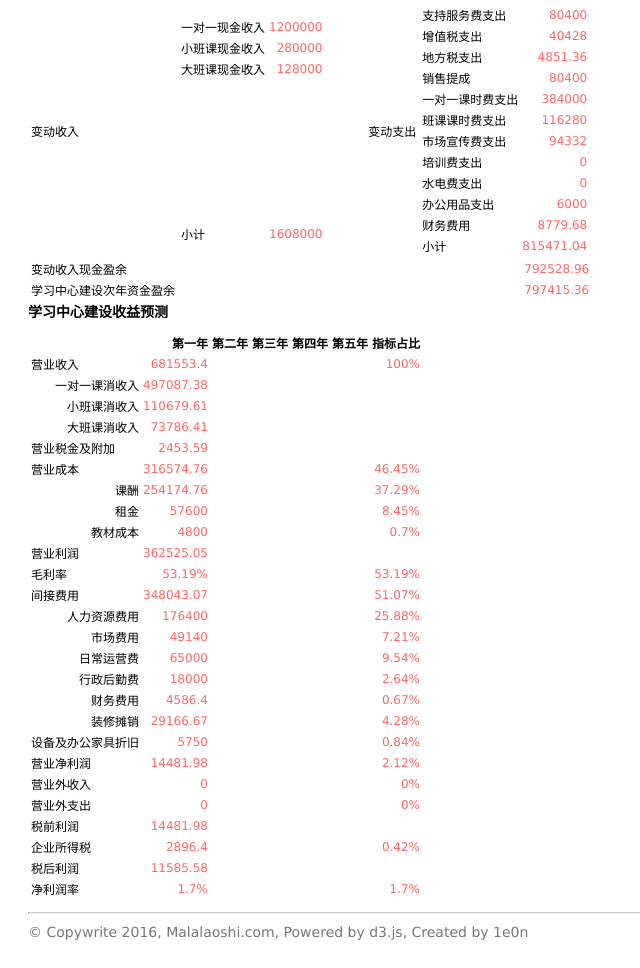
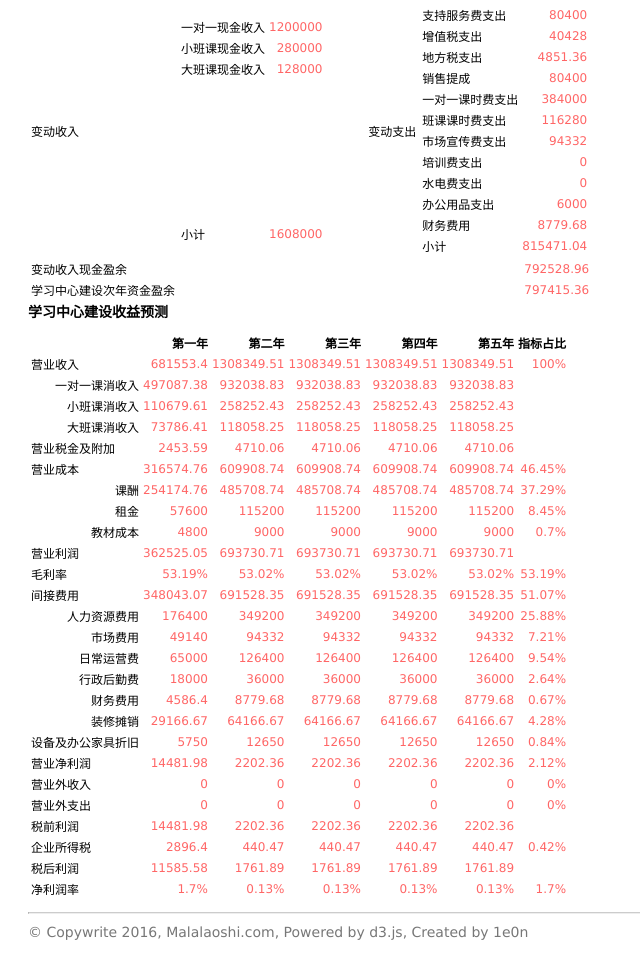
Before and after one commit to 1e0ng/model, a website: page index.html in a window 1280 px wide. Shown: the part 6287-7255 px from the top of the page, without its empty margins (0-640 px from the left). Drawn offline with nearby package versions, Linux system fonts and the light colour scheme; files that its build step writes are made by us from their sources.

Commit message:
Finish five years prediction.

```diff
--- a/index.html
+++ b/index.html
@@ -692,32 +692,32 @@
             <tr>
               <th></th><th class="right">第一年</th><th class="right">第二年</th><th class="right">第三年</th><th class="right">第四年</th><th class="right">第五年</th><th class="right">指标占比</th>
             </tr>
-            <tr class="income-yearly"> <td>营业收入</td><td class="text"></td><td class="text"></td><td class="text"></td><td></td><td class="text"></td><td class="text"></td> </tr>
-            <tr class="p2p-income-yearly"> <td class="right">一对一课消收入</td><td class="text"></td><td class="text"></td><td class="text"></td><td></td><td class="text"></td><td class="text"></td> </tr>
-            <tr class="sm-income-yearly"> <td class="right">小班课消收入</td><td class="text"></td><td class="text"></td><td class="text"></td><td></td><td class="text"></td><td class="text"></td> </tr>
-            <tr class="bg-income-yearly"> <td class="right">大班课消收入</td><td class="text"></td><td class="text"></td><td class="text"></td><td></td><td class="text"></td><td class="text"></td> </tr>
-            <tr class="tax-about-yearly"> <td>营业税金及附加</td><td class="text"></td><td class="text"></td><td class="text"></td><td></td><td class="text"></td><td class="text"></td> </tr>
-            <tr class="running-cost-yearly"> <td>营业成本</td><td class="text"></td><td class="text"></td><td class="text"></td><td></td><td class="text"></td><td class="text"></td> </tr>
-            <tr class="pay-teacher-yearly"> <td class="right">课酬</td><td class="text"></td><td class="text"></td><td class="text"></td><td></td><td class="text"></td><td class="text"></td> </tr>
-            <tr class="rent-yearly"> <td class="right">租金</td><td class="text"></td><td class="text"></td><td class="text"></td><td></td><td class="text"></td><td class="text"></td> </tr>
-            <tr class="teaching-material-cost-yearly"> <td class="right">教材成本</td><td class="text"></td><td class="text"></td><td class="text"></td><td></td><td class="text"></td><td class="text"></td> </tr>
-            <tr class="profit-yearly"> <td>营业利润</td><td class="text"></td><td class="text"></td><td class="text"></td><td></td><td class="text"></td><td class="text"></td> </tr>
-            <tr class="gross-margin-yearly"> <td>毛利率</td><td class="text"></td><td class="text"></td><td class="text"></td><td></td><td class="text"></td><td class="text"></td> </tr>
-            <tr class="indirect-cost-yearly"> <td>间接费用</td><td class="text"></td><td class="text"></td><td class="text"></td><td></td><td class="text"></td><td class="text"></td> </tr>
-            <tr class="hr-cost-yearly"> <td class="right">人力资源费用</td><td class="text"></td><td class="text"></td><td class="text"></td><td></td><td class="text"></td><td class="text"></td> </tr>
-            <tr class="market-cost-yearly"> <td class="right">市场费用</td><td class="text"></td><td class="text"></td><td class="text"></td><td></td><td class="text"></td><td class="text"></td> </tr>
-            <tr class="op-cost-yearly"> <td class="right">日常运营费</td><td class="text"></td><td class="text"></td><td class="text"></td><td></td><td class="text"></td><td class="text"></td> </tr>
-            <tr class="admin-cost-yearly"> <td class="right">行政后勤费</td><td class="text"></td><td class="text"></td><td class="text"></td><td></td><td class="text"></td><td class="text"></td> </tr>
-            <tr class="finance-cost-yearly"> <td class="right">财务费用</td><td class="text"></td><td class="text"></td><td class="text"></td><td></td><td class="text"></td><td class="text"></td> </tr>
-            <tr class="decoration-cost-yearly"> <td class="right">装修摊销</td><td class="text"></td><td class="text"></td><td class="text"></td><td></td><td class="text"></td><td class="text"></td> </tr>
-            <tr class="furniture-cost-yearly"> <td class="right">设备及办公家具折旧</td><td class="text"></td><td class="text"></td><td class="text"></td><td></td><td class="text"></td><td class="text"></td> </tr>
-            <tr class="net-income-yearly"> <td>营业净利润</td><td class="text"></td><td class="text"></td><td class="text"></td><td></td><td class="text"></td><td class="text"></td> </tr>
-            <tr class="other-income-yearly"> <td>营业外收入</td><td class="text"></td><td class="text"></td><td class="text"></td><td></td><td class="text"></td><td class="text"></td> </tr>
-            <tr class="other-cost-yearly"> <td>营业外支出</td><td class="text"></td><td class="text"></td><td class="text"></td><td></td><td class="text"></td><td class="text"></td> </tr>
-            <tr class="pre-tax-profit-yearly"> <td>税前利润</td><td class="text"></td><td class="text"></td><td class="text"></td><td></td><td class="text"></td><td class="text"></td> </tr>
-            <tr class="entra-tax-yearly"> <td>企业所得税</td><td class="text"></td><td class="text"></td><td class="text"></td><td></td><td class="text"></td><td class="text"></td> </tr>
-            <tr class="after-tax-profit-yearly"> <td>税后利润</td><td class="text"></td><td class="text"></td><td class="text"></td><td></td><td class="text"></td><td class="text"></td> </tr>
-            <tr class="net-income-rate-yearly"> <td>净利润率</td><td class="text"></td><td class="text"></td><td class="text"></td><td></td><td class="text"></td><td class="text"></td> </tr>
+            <tr class="income-yearly"> <td>营业收入</td><td class="text"></td><td class="text"></td><td class="text"></td><td class="text"></td><td class="text"></td><td class="text"></td> </tr>
+            <tr class="p2p-income-yearly"> <td class="right">一对一课消收入</td><td class="text"></td><td class="text"></td><td class="text"></td><td class="text"></td><td class="text"></td><td class="text"></td> </tr>
+            <tr class="sm-income-yearly"> <td class="right">小班课消收入</td><td class="text"></td><td class="text"></td><td class="text"></td><td class="text"></td><td class="text"></td><td class="text"></td> </tr>
+            <tr class="bg-income-yearly"> <td class="right">大班课消收入</td><td class="text"></td><td class="text"></td><td class="text"></td><td class="text"></td><td class="text"></td><td class="text"></td> </tr>
+            <tr class="tax-about-yearly"> <td>营业税金及附加</td><td class="text"></td><td class="text"></td><td class="text"></td><td class="text"></td><td class="text"></td><td class="text"></td> </tr>
+            <tr class="running-cost-yearly"> <td>营业成本</td><td class="text"></td><td class="text"></td><td class="text"></td><td class="text"></td><td class="text"></td><td class="text"></td> </tr>
+            <tr class="pay-teacher-yearly"> <td class="right">课酬</td><td class="text"></td><td class="text"></td><td class="text"></td><td class="text"></td><td class="text"></td><td class="text"></td> </tr>
+            <tr class="rent-yearly"> <td class="right">租金</td><td class="text"></td><td class="text"></td><td class="text"></td><td class="text"></td><td class="text"></td><td class="text"></td> </tr>
+            <tr class="teaching-material-cost-yearly"> <td class="right">教材成本</td><td class="text"></td><td class="text"></td><td class="text"></td><td class="text"></td><td class="text"></td><td class="text"></td> </tr>
+            <tr class="profit-yearly"> <td>营业利润</td><td class="text"></td><td class="text"></td><td class="text"></td><td class="text"></td><td class="text"></td><td class="text"></td> </tr>
+            <tr class="gross-margin-yearly"> <td>毛利率</td><td class="text"></td><td class="text"></td><td class="text"></td><td class="text"></td><td class="text"></td><td class="text"></td> </tr>
+            <tr class="indirect-cost-yearly"> <td>间接费用</td><td class="text"></td><td class="text"></td><td class="text"></td><td class="text"></td><td class="text"></td><td class="text"></td> </tr>
+            <tr class="hr-cost-yearly"> <td class="right">人力资源费用</td><td class="text"></td><td class="text"></td><td class="text"></td><td class="text"></td><td class="text"></td><td class="text"></td> </tr>
+            <tr class="market-cost-yearly"> <td class="right">市场费用</td><td class="text"></td><td class="text"></td><td class="text"></td><td class="text"></td><td class="text"></td><td class="text"></td> </tr>
+            <tr class="op-cost-yearly"> <td class="right">日常运营费</td><td class="text"></td><td class="text"></td><td class="text"></td><td class="text"></td><td class="text"></td><td class="text"></td> </tr>
+            <tr class="admin-cost-yearly"> <td class="right">行政后勤费</td><td class="text"></td><td class="text"></td><td class="text"></td><td class="text"></td><td class="text"></td><td class="text"></td> </tr>
+            <tr class="finance-cost-yearly"> <td class="right">财务费用</td><td class="text"></td><td class="text"></td><td class="text"></td><td class="text"></td><td class="text"></td><td class="text"></td> </tr>
+            <tr class="decoration-cost-yearly"> <td class="right">装修摊销</td><td class="text"></td><td class="text"></td><td class="text"></td><td class="text"></td><td class="text"></td><td class="text"></td> </tr>
+            <tr class="furniture-cost-yearly"> <td class="right">设备及办公家具折旧</td><td class="text"></td><td class="text"></td><td class="text"></td><td class="text"></td><td class="text"></td><td class="text"></td> </tr>
+            <tr class="net-income-yearly"> <td>营业净利润</td><td class="text"></td><td class="text"></td><td class="text"></td><td class="text"></td><td class="text"></td><td class="text"></td> </tr>
+            <tr class="other-income-yearly"> <td>营业外收入</td><td class="text"></td><td class="text"></td><td class="text"></td><td class="text"></td><td class="text"></td><td class="text"></td> </tr>
+            <tr class="other-cost-yearly"> <td>营业外支出</td><td class="text"></td><td class="text"></td><td class="text"></td><td class="text"></td><td class="text"></td><td class="text"></td> </tr>
+            <tr class="pre-tax-profit-yearly"> <td>税前利润</td><td class="text"></td><td class="text"></td><td class="text"></td><td class="text"></td><td class="text"></td><td class="text"></td> </tr>
+            <tr class="entra-tax-yearly"> <td>企业所得税</td><td class="text"></td><td class="text"></td><td class="text"></td><td class="text"></td><td class="text"></td><td class="text"></td> </tr>
+            <tr class="after-tax-profit-yearly"> <td>税后利润</td><td class="text"></td><td class="text"></td><td class="text"></td><td class="text"></td><td class="text"></td><td class="text"></td> </tr>
+            <tr class="net-income-rate-yearly"> <td>净利润率</td><td class="text"></td><td class="text"></td><td class="text"></td><td class="text"></td><td class="text"></td><td class="text"></td> </tr>
           </table>
         </div>
       </div>
--- a/src/main.js
+++ b/src/main.js
@@ -66,7 +66,6 @@ function ss() {
   var i;
   var sum = 0;
   for (i = 0; i < arguments.length; ++i) {
-    //console.log(arguments[i]);
     sum += w(arguments[i]);
   }
   return sum;
@@ -83,7 +82,7 @@ function t() {
   o('device-cost', s['device-price'].value() * s['classrooms'].value());
   o('desk-cost', s['desks'].value() * s['desk-price'].value());
   var v = s['salary'].value() * s['hr-first-year'].value() * s['op-month-first-year'].value();
-  var v2 = s['salary'].value() * s['hr-first-year'].value() * s['op-month-second-year'].value();
+  var v2 = s['salary'].value() * s['hr-second-year'].value() * s['op-month-second-year'].value();
   o('salary-cost-first-year', v);
   o('salary-cost-second-year', v2);
   o('social-security-cost-first-year', v * s['social-security'].value() / 100);
@@ -131,7 +130,7 @@ function t() {
   o('water-elec-cost-second-year', s['water-elec-cost-second-year'].value());
 
   o('office-material-cost-first-year', s['hr-first-year'].value() * s['op-month-first-year'].value() * s['office-material-cost-per-person'].value());
-  o('office-material-cost-second-year', s['hr-first-year'].value() * s['op-month-second-year'].value() * s['office-material-cost-per-person'].value());
+  o('office-material-cost-second-year', s['hr-second-year'].value() * s['op-month-second-year'].value() * s['office-material-cost-per-person'].value());
   o('finance-cost-first-year', w('total-income-first-year') * s['credit-card-fee-percent'].value() * s['credit-card-contrib'].value() / 10000);
   o('finance-cost-second-year', w('total-income-second-year') * s['credit-card-fee-percent'].value() * s['credit-card-contrib'].value() / 10000);
 
@@ -154,7 +153,6 @@ function p(y, k, v) {
   else {
     v = Math.round(v * 100) / 100;
   }
-
   d3.selectAll(/* @mangle */'.'/* @/mangle */ + k + /* @mangle */'-yearly td.text:nth-child('/* @/mangle */ + (y+1) + /* @mangle */')'/* @/mangle */).text(v);
 }
 function x(y, k) {
@@ -164,39 +162,39 @@ function u() {
   var i;
   for (i = 1; i <= 5; ++i) {
     v(i);
-    break;
   }
 }
 function v(y) {
-  p(y, 'p2p-income', w('p2p-income-first-year') * s['p2p-avg-complete-rate'].value() / 100 / (1 + s['vat'].value() / 100));
-  p(y, 'sm-income', w('sm-income-first-year') * s['sm-avg-complete-rate'].value() / 100 / (1 + s['vat'].value() / 100));
-  p(y, 'bg-income', w('bg-income-first-year') * s['bg-avg-complete-rate'].value() / 100 / (1 + s['vat'].value() /100));
+  var yn = (y === 1 ? 'first' : 'second');
+  p(y, 'p2p-income', w('p2p-income-' + yn + '-year') * s['p2p-avg-complete-rate'].value() / 100 / (1 + s['vat'].value() / 100));
+  p(y, 'sm-income', w('sm-income-' + yn + '-year') * s['sm-avg-complete-rate'].value() / 100 / (1 + s['vat'].value() / 100));
+  p(y, 'bg-income', w('bg-income-' + yn + '-year') * s['bg-avg-complete-rate'].value() / 100 / (1 + s['vat'].value() /100));
   p(y, 'income', x(y, 'p2p-income') + x(y, 'sm-income') + x(y, 'bg-income'));
 
   p(y, 'tax-about', x(y, 'income') * s['vat'].value() / 100 * s['local-tax'].value() / 100);
 
   p(y, 'pay-teacher', (x(y, 'p2p-income') * s['pay-teacher-percent-for-p2p'].value() + (x(y, 'sm-income') + x(y, 'bg-income')) * s['pay-teacher-percent-for-class'].value()) / 100);
-  p(y, 'rent', s['area'].value() * s['rent-month-first-year'].value() * s['rent-per-square'].value() * s['percent-for-teaching'].value() / 100);
-  p(y, 'teaching-material-cost', (s['p2p-student-first-year'].value() + s['sm-student-first-year'].value() + s['bg-student-first-year'].value()) * s['course-material-cost'].value());
+  p(y, 'rent', s['area'].value() * s['rent-month-' + yn + '-year'].value() * s['rent-per-square'].value() * s['percent-for-teaching'].value() / 100);
+  p(y, 'teaching-material-cost', (s['p2p-student-' + yn + '-year'].value() + s['sm-student-' + yn + '-year'].value() + s['bg-student-' + yn + '-year'].value()) * s['course-material-cost'].value());
   p(y, 'running-cost', x(y, 'pay-teacher') + x(y, 'rent') + x(y, 'teaching-material-cost'));
 
   p(y, 'profit', x(y, 'income') - x(y, 'tax-about') - x(y, 'running-cost'));
 
   p(y, 'gross-margin', x(y, 'profit') / x(y, 'income') * 100 + '%');
 
-  p(y, 'hr-cost', s['hr-first-year'].value() * s['salary'].value() * s['op-month-first-year'].value() * (1 + s['social-security'].value() / 100 + s['cpf'].value() / 100) + s['sales-commission'].value() / 100 * w('total-income-first-year') + w('tutoring-cost-first-year'));
-  p(y, 'market-cost', w('market-cost-first-year'));
-  p(y, 'op-cost', s['hr-first-year'].value() * s['office-material-cost-per-person'].value() * s['op-month-first-year'].value() + w('total-income-first-year') * s['support-commission'].value() / 100 + s['initial-fee-in-10k'].value() * 10000 / 36 * s['op-month-first-year'].value());
-  p(y, 'admin-cost', s['area'].value() * s['percent-for-office'].value() / 100 * s['rent-month-first-year'].value() * s['rent-per-square'].value() + w('property-cost-first-year') + w('water-elec-cost-first-year'));
-  p(y, 'finance-cost', w('total-income-first-year') * s['credit-card-fee-percent'].value() / 100 * s['credit-card-contrib'].value() / 100);
-  p(y, 'decoration-cost', s['area'].value() * s['decoration-cost-per-square'].value() / s['rent-months'].value() * (s['op-month-first-year'].value() - 1));
-  p(y, 'furniture-cost', (w('device-cost') + w('desk-cost')) / 60 * (s['op-month-first-year'].value() - 1));
+  p(y, 'hr-cost', s['hr-' + yn + '-year'].value() * s['salary'].value() * s['op-month-' + yn + '-year'].value() * (1 + s['social-security'].value() / 100 + s['cpf'].value() / 100) + s['sales-commission'].value() / 100 * w('total-income-' + yn + '-year') + w('tutoring-cost-' + yn + '-year'));
+  p(y, 'market-cost', w('market-cost-' + yn + '-year'));
+  p(y, 'op-cost', s['hr-' + yn + '-year'].value() * s['office-material-cost-per-person'].value() * s['op-month-' + yn + '-year'].value() + w('total-income-' + yn + '-year') * s['support-commission'].value() / 100 + s['initial-fee-in-10k'].value() * 10000 / 36 * s['op-month-' + yn + '-year'].value());
+  p(y, 'admin-cost', s['area'].value() * s['percent-for-office'].value() / 100 * s['rent-month-' + yn + '-year'].value() * s['rent-per-square'].value() + w('property-cost-' + yn + '-year') + w('water-elec-cost-' + yn + '-year'));
+  p(y, 'finance-cost', w('total-income-' + yn + '-year') * s['credit-card-fee-percent'].value() / 100 * s['credit-card-contrib'].value() / 100);
+  p(y, 'decoration-cost', s['area'].value() * s['decoration-cost-per-square'].value() / s['rent-months'].value() * (s['op-month-' + yn + '-year'].value() - 1));
+  p(y, 'furniture-cost', (w('device-cost') + w('desk-cost')) / 60 * (s['op-month-' + yn + '-year'].value() - 1));
   p(y, 'indirect-cost', x(y, 'hr-cost') + x(y, 'market-cost') + x(y, 'op-cost') + x(y, 'admin-cost') + x(y, 'finance-cost') + x(y, 'decoration-cost') + x(y, 'furniture-cost'));
 
   p(y, 'net-income', x(y, 'profit') - x(y, 'indirect-cost'));
 
-  p(y, 'other-income', s['other-income-first-year'].value());
-  p(y, 'other-cost', s['other-cost-first-year'].value());
+  p(y, 'other-income', s['other-income-' + yn + '-year'].value());
+  p(y, 'other-cost', s['other-cost-' + yn + '-year'].value());
 
   p(y, 'pre-tax-profit', x(y, 'net-income') + x(y, 'other-income') - x(y, 'other-cost'));
 
@@ -248,6 +246,7 @@ g(/* @mangle */'rent-month-second-year'/* @/mangle */, 13, 0, 12, 12, 1);
 g(/* @mangle */'classrooms'/* @/mangle */, 13, 0, 100, 18, 1);
 g(/* @mangle */'decoration-cost-per-square'/* @/mangle */, 11, 0, 2000, 700, 10);
 g(/* @mangle */'hr-first-year'/* @/mangle */, 11, 0, 100, 10, 1);
+g(/* @mangle */'hr-second-year'/* @/mangle */, 11, 0, 100, 10, 1);
 g(/* @mangle */'salary'/* @/mangle */, 11, 1000, 5000, 2000, 100);
 g(/* @mangle */'desks'/* @/mangle */, 11, 0, 200, 30, 1);
 g(/* @mangle */'desk-price'/* @/mangle */, 10, 100, 1000, 500, 10);
```
